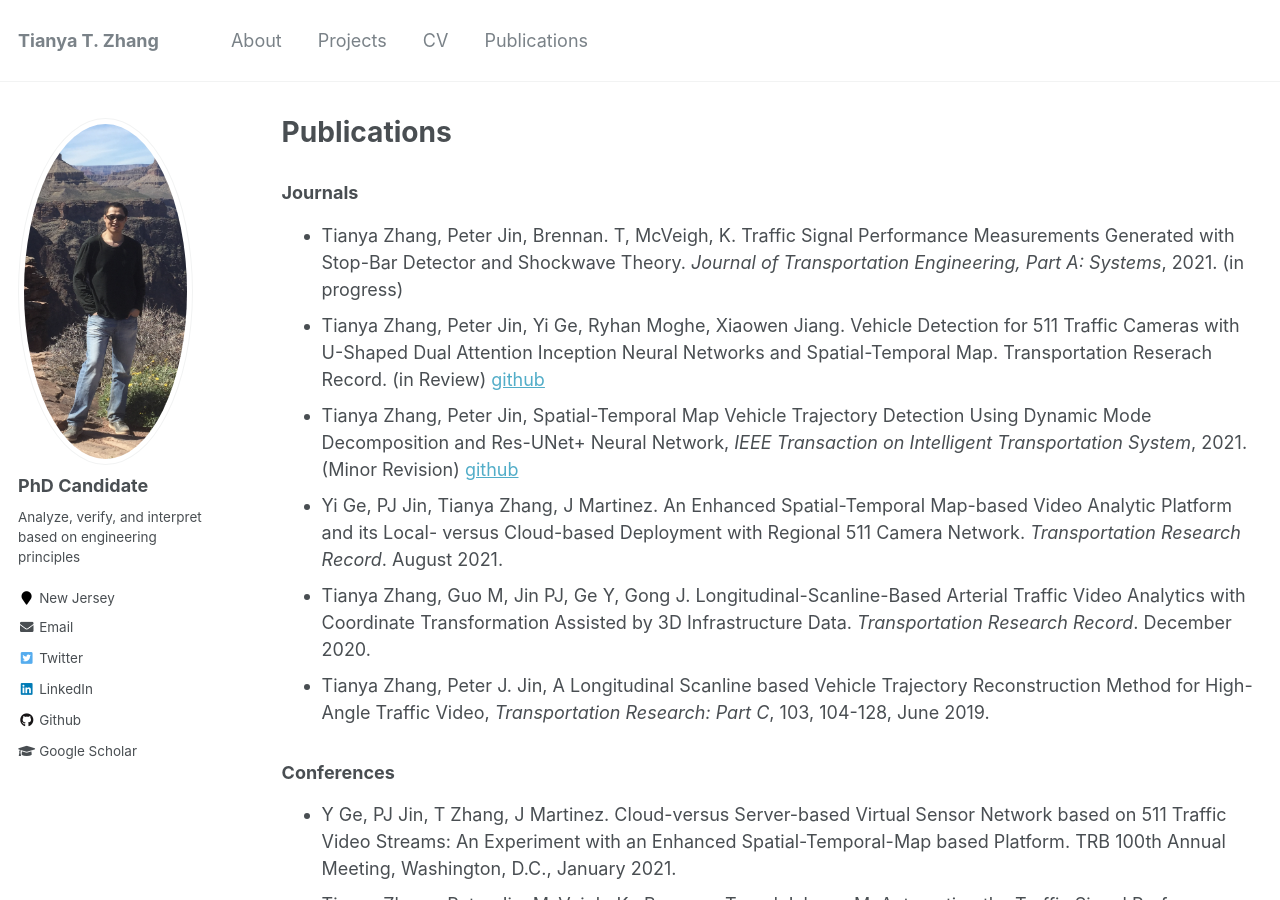
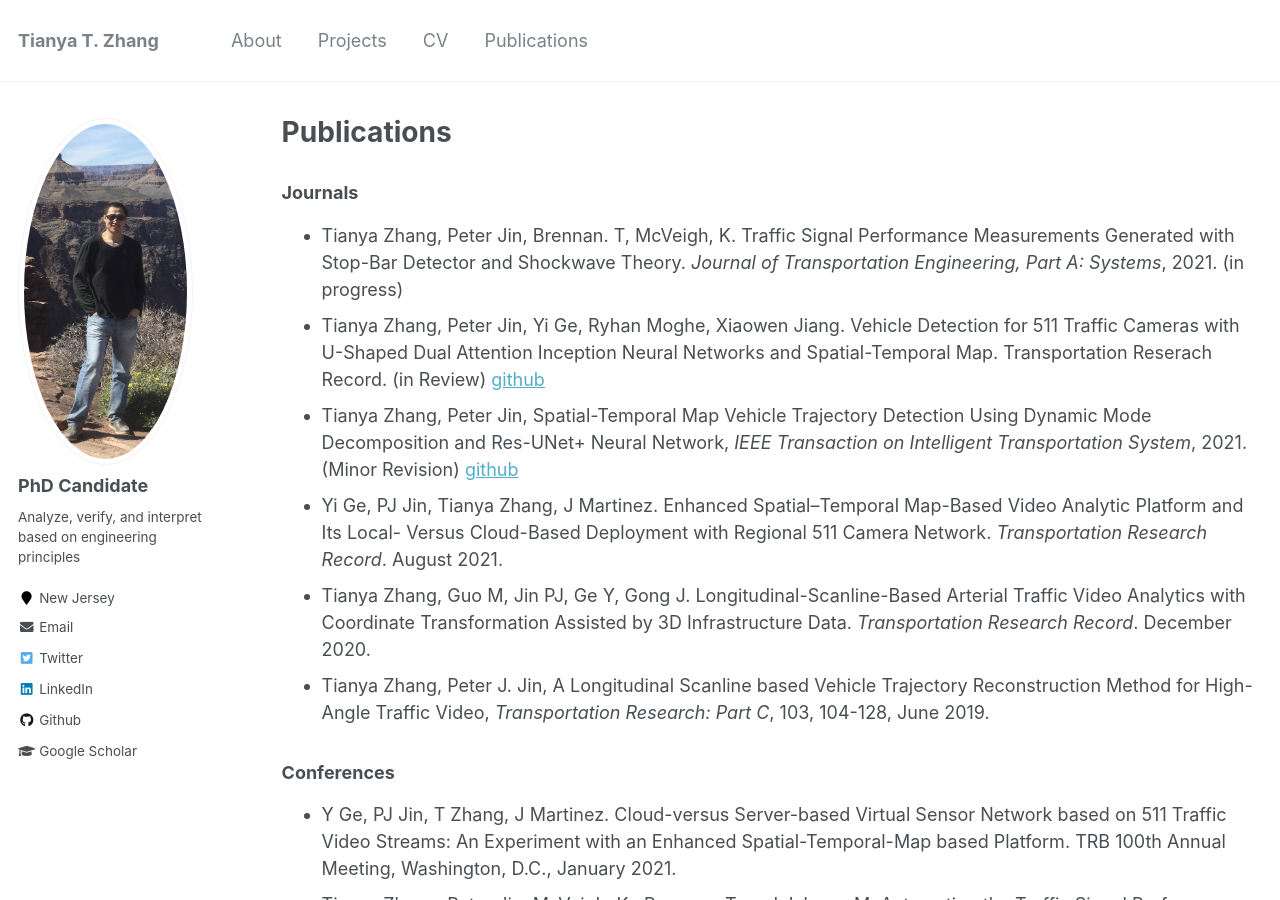
Before and after one commit to TeRyZh/Website, a Jekyll site: the page built from _pages/publications.md, in a window 1280 px wide and 900 px high. Built offline with Jekyll 4.4.1, drawn with Linux system fonts in a browser that asks for light colours.

```diff
--- a/_pages/publications.md
+++ b/_pages/publications.md
@@ -19,7 +19,7 @@ author_profile: true
 * Tianya Zhang, Peter Jin, Brennan. T, McVeigh, K. Traffic Signal Performance Measurements Generated with Stop-Bar Detector and Shockwave Theory. *Journal of Transportation Engineering, Part A: Systems*, 2021. (in progress)
 * Tianya Zhang, Peter Jin, Yi Ge, Ryhan Moghe, Xiaowen Jiang. Vehicle Detection for 511 Traffic Cameras with U-Shaped Dual Attention Inception Neural Networks and Spatial-Temporal Map. Transportation Reserach Record. (in Review) [github](https://github.com/TeRyZh/Detection-is-Tracking-511-CCTV-Camera-Vehicle-Detection-Using-STMap-and-DAIU-Net)
 * Tianya Zhang, Peter Jin, Spatial-Temporal Map Vehicle Trajectory Detection Using Dynamic Mode Decomposition and Res-UNet+ Neural Network, *IEEE Transaction on Intelligent Transportation System*, 2021. (Minor Revision) [github](https://github.com/TeRyZh/Reconstruction-NGSIM-Trajectory-with-DMD-and-Res_UNet_plus)
-* Yi Ge, PJ Jin, Tianya Zhang, J Martinez. An Enhanced Spatial-Temporal Map-based Video Analytic Platform and its Local- versus Cloud-based Deployment with Regional 511 Camera Network. *Transportation Research Record*. August 2021.
+* Yi Ge, PJ Jin, Tianya Zhang, J Martinez. Enhanced Spatial–Temporal Map-Based Video Analytic Platform and Its Local- Versus Cloud-Based Deployment with Regional 511 Camera Network. *Transportation Research Record*. August 2021.
 * Tianya Zhang, Guo M, Jin PJ, Ge Y, Gong J. Longitudinal-Scanline-Based Arterial Traffic Video Analytics with Coordinate Transformation Assisted by 3D Infrastructure Data. *Transportation Research Record*. December 2020.
 * Tianya Zhang, Peter J. Jin, A Longitudinal Scanline based Vehicle Trajectory Reconstruction Method for High-Angle Traffic Video, *Transportation Research: Part C*, 103, 104-128, June 2019.
 
```
